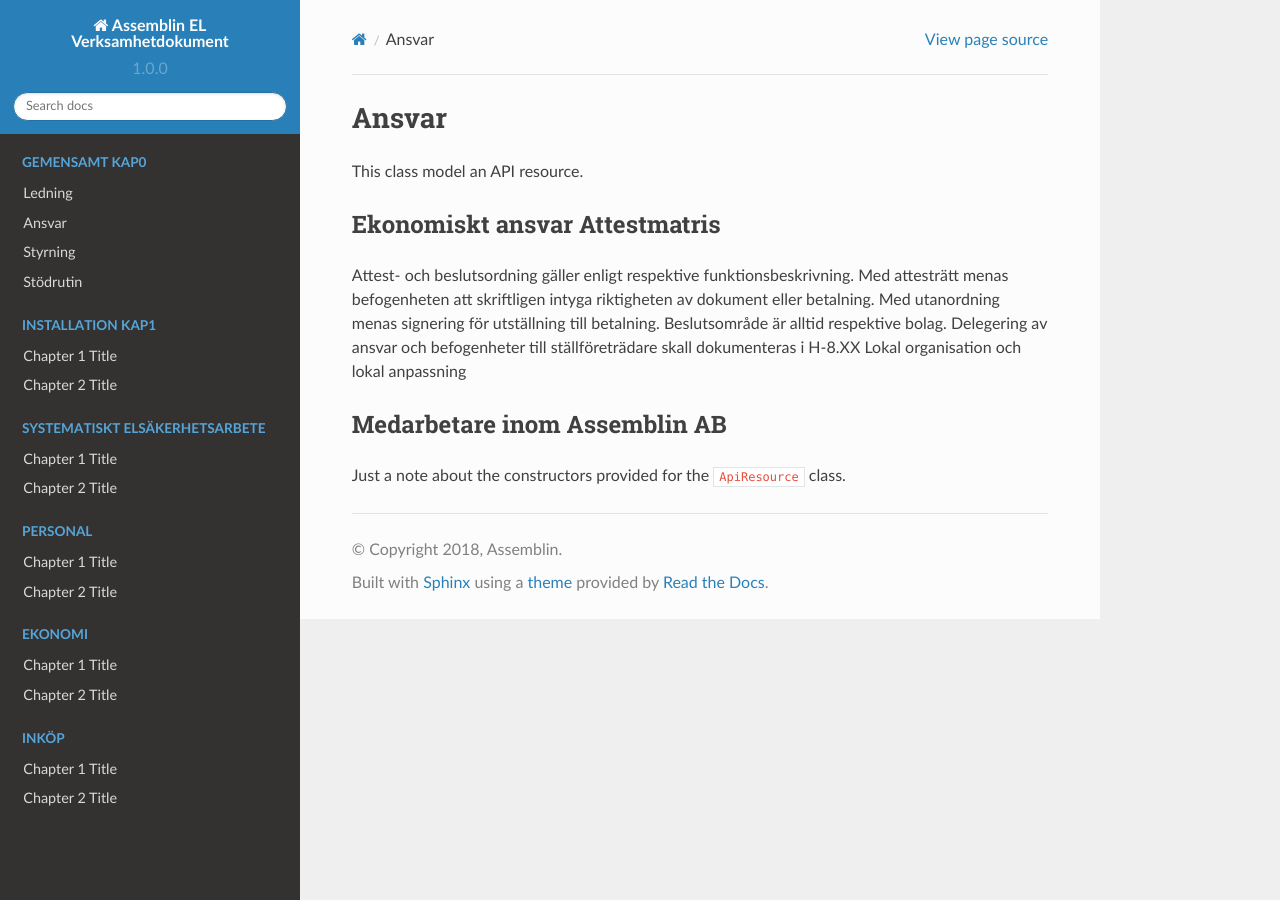
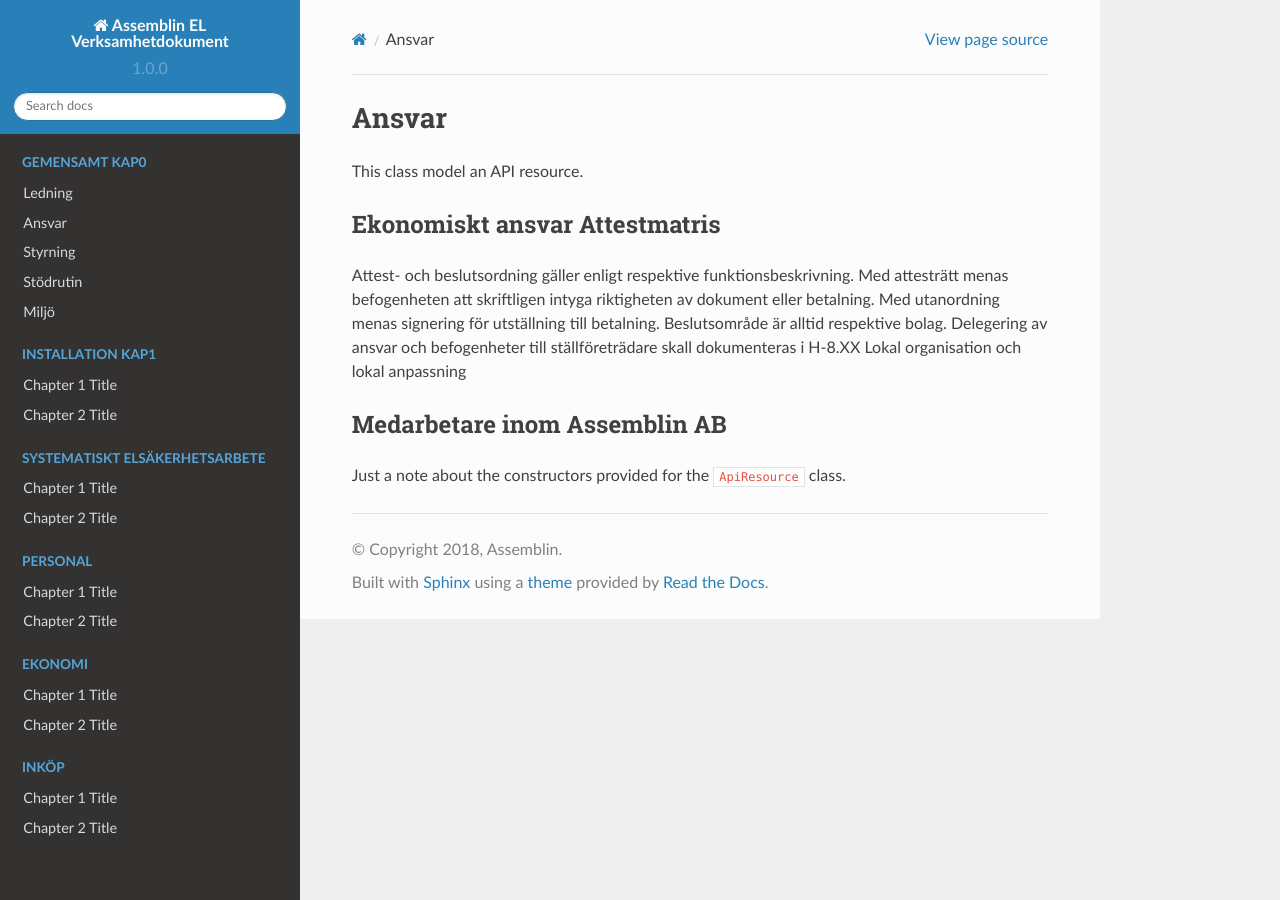
Before and after one commit to TomasAssemblinEL/NEXTDok, a Sphinx documentation site: the page built from docs/ansvar/api_resource.rst, in a window 1280 px wide. Built offline with Sphinx 7.4.7 and the Read the Docs theme 2.0.0, drawn with Linux system fonts in a browser that asks for light colours; pages that are not in the unit, such as notebooks, are missing from menus.

```diff
--- a/docs/index.rst
+++ b/docs/index.rst
@@ -19,7 +19,7 @@ If you .....
    ansvar/rutiner
    styrning/rutiner
    st-drutin/rutiner
-   milj/rutiner
+   Milj/rutiner
 
 .. toctree::
    :maxdepth: 3
```
